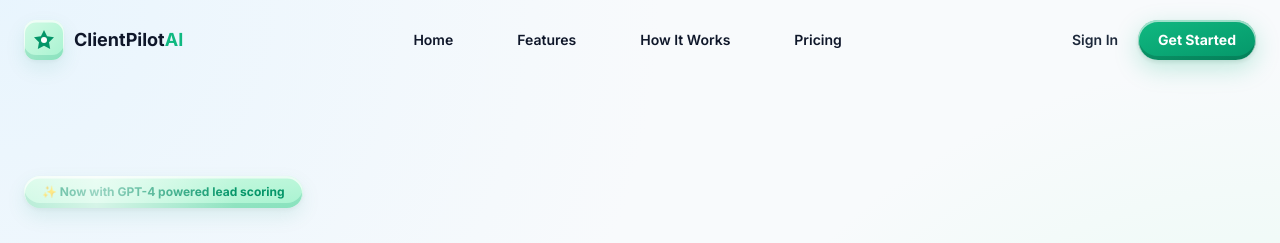
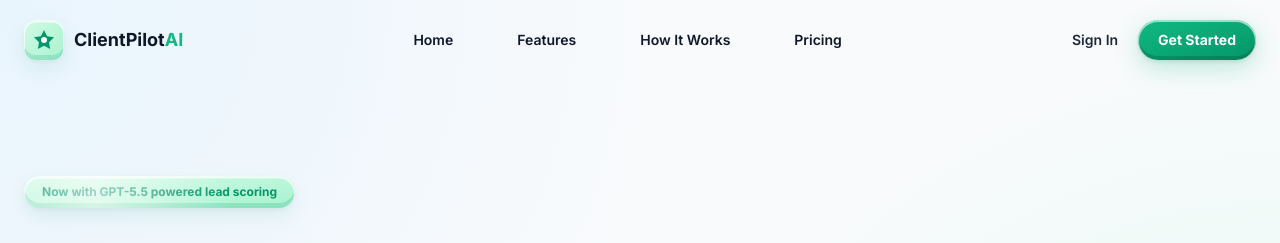
Before and after one commit to wajihacodeofficial/ClientPilotAI, a React (Vite) app: page / in a window 1280 px wide. Shown: the top 243 px of the page. Built offline with nearby package versions, Linux system fonts and the light colour scheme.

Commit message:
chore: update lead scoring engine from GPT-4 to GPT-5.5 in LandingPage

```diff
--- a/src/pages/LandingPage.tsx
+++ b/src/pages/LandingPage.tsx
@@ -218,8 +218,7 @@ export function LandingPage() {
 
           <div className="md:col-span-7 flex flex-col items-start">
             <div className="shimmer-badge relative overflow-hidden inline-flex items-center gap-2 px-4.5 py-2 rounded-full bg-linear-to-br from-[#d1fae5] to-[#a7f3d0] clay-shadow-mint text-[#059669] text-xs font-bold mb-6">
-              ✨ Now with GPT-4 powered lead scoring
-            </div>
+              Now with GPT-5.5 powered lead scoring            </div>
 
             <h1 className="text-4xl md:text-6xl font-extrabold tracking-tight mb-6 text-[#0f172a] leading-tight">
               Acquire High-Value<br />Clients on <span className="bg-linear-to-r from-[#10b981] to-[#059669] bg-clip-text text-transparent">Autopilot.</span>
```
